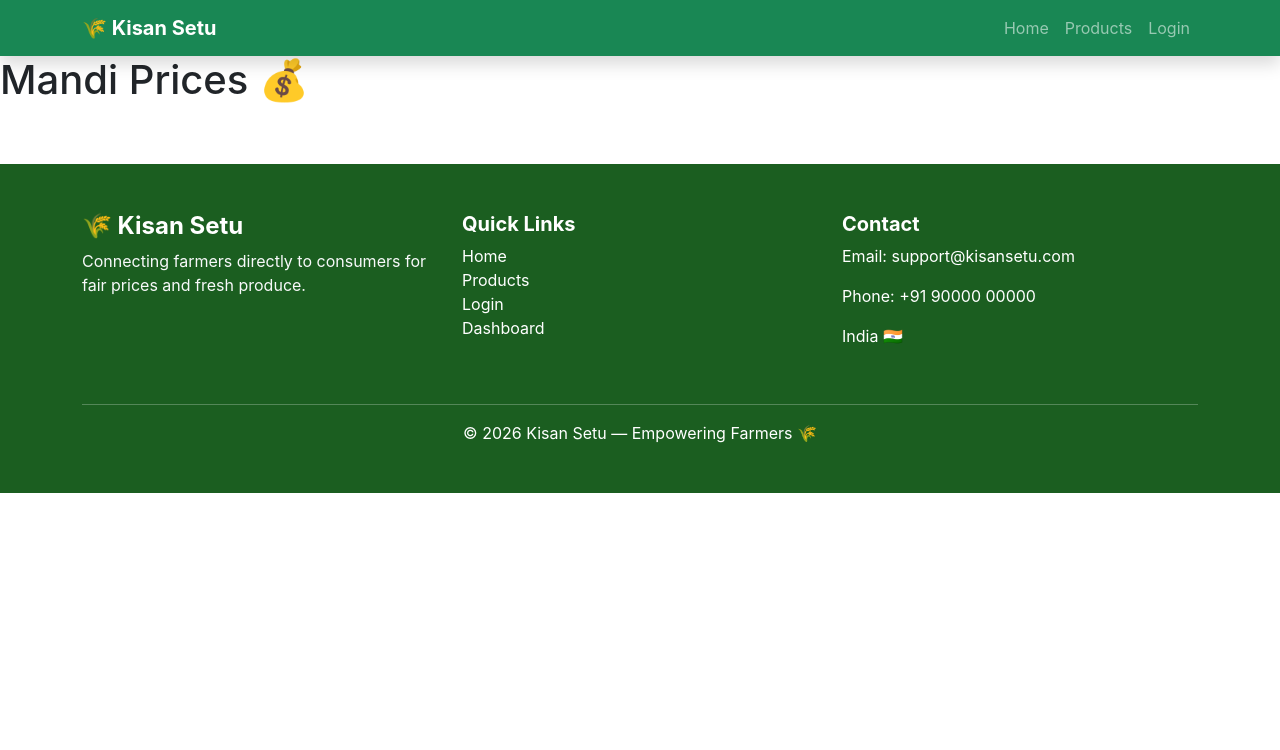
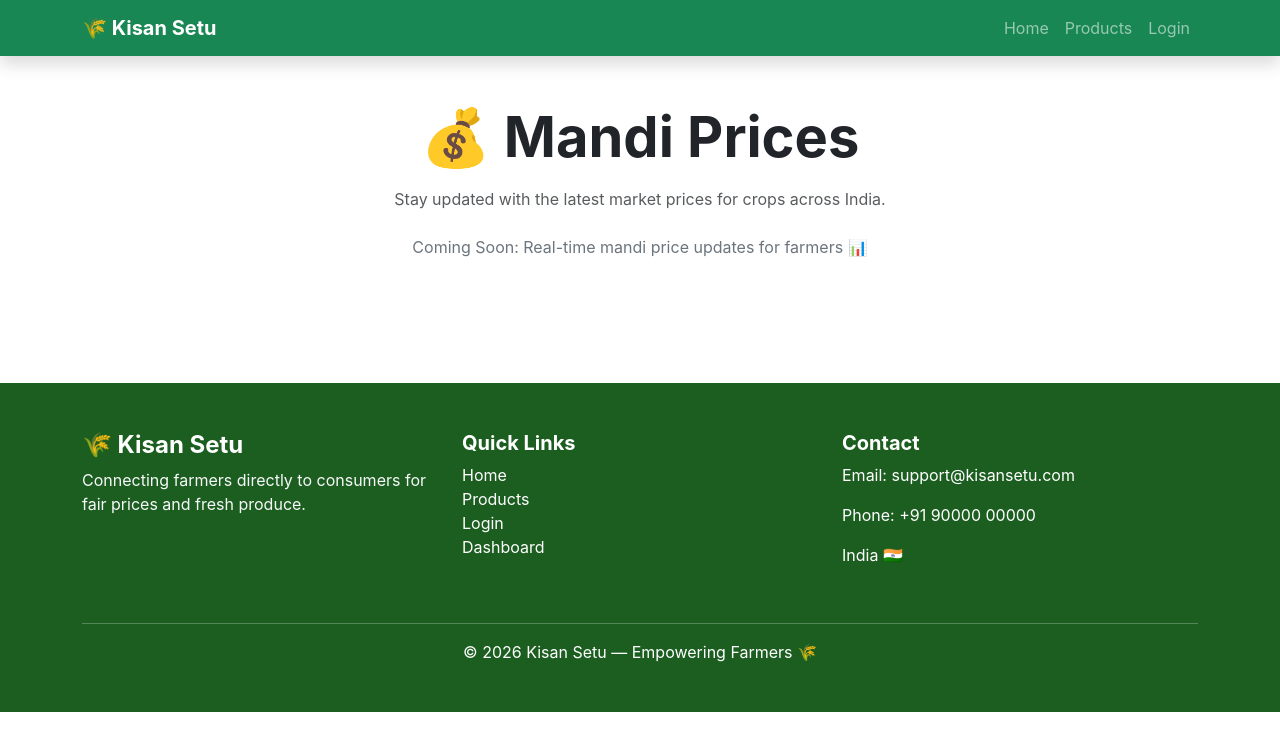
Before and after one commit to brandspire27/KisanSetu, a React (Create React App) app: page /mandi in a window 1280 px wide. Shown: the top 750 px of the page. Built offline with nearby package versions, Linux system fonts and the light colour scheme.

Commit message:
Update Mandi.js

```diff
--- a/src/pages/Mandi.js
+++ b/src/pages/Mandi.js
@@ -1,4 +1,21 @@
 function Mandi() {
-  return <h1>Mandi Prices 💰</h1>;
+  return (
+    <div className="text-center py-5">
+
+      <h1 className="fw-bold display-4">💰 Mandi Prices</h1>
+
+      <p className="text-muted mt-3">
+        Stay updated with the latest market prices for crops across India.
+      </p>
+
+      <div className="mt-4">
+        <p className="text-secondary">
+          Coming Soon: Real-time mandi price updates for farmers 📊
+        </p>
+      </div>
+
+    </div>
+  );
 }
+
 export default Mandi;
```
